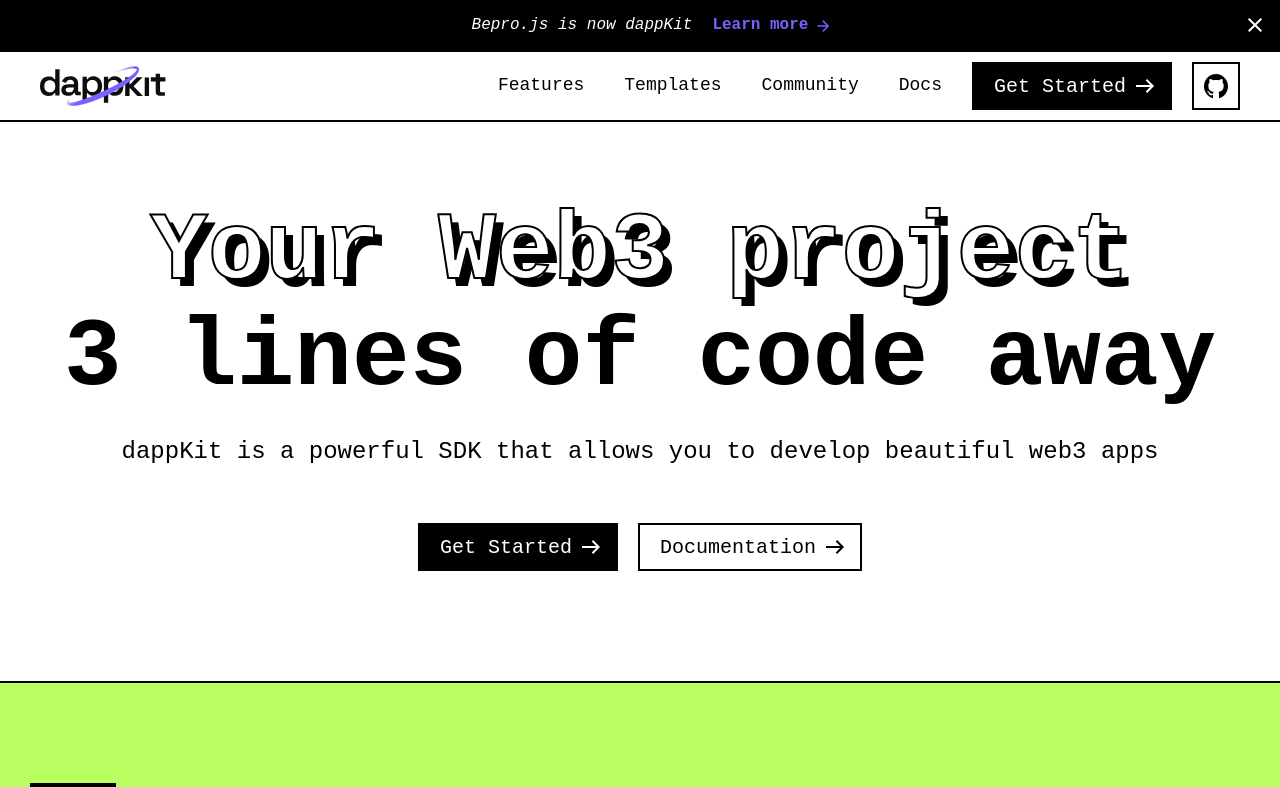
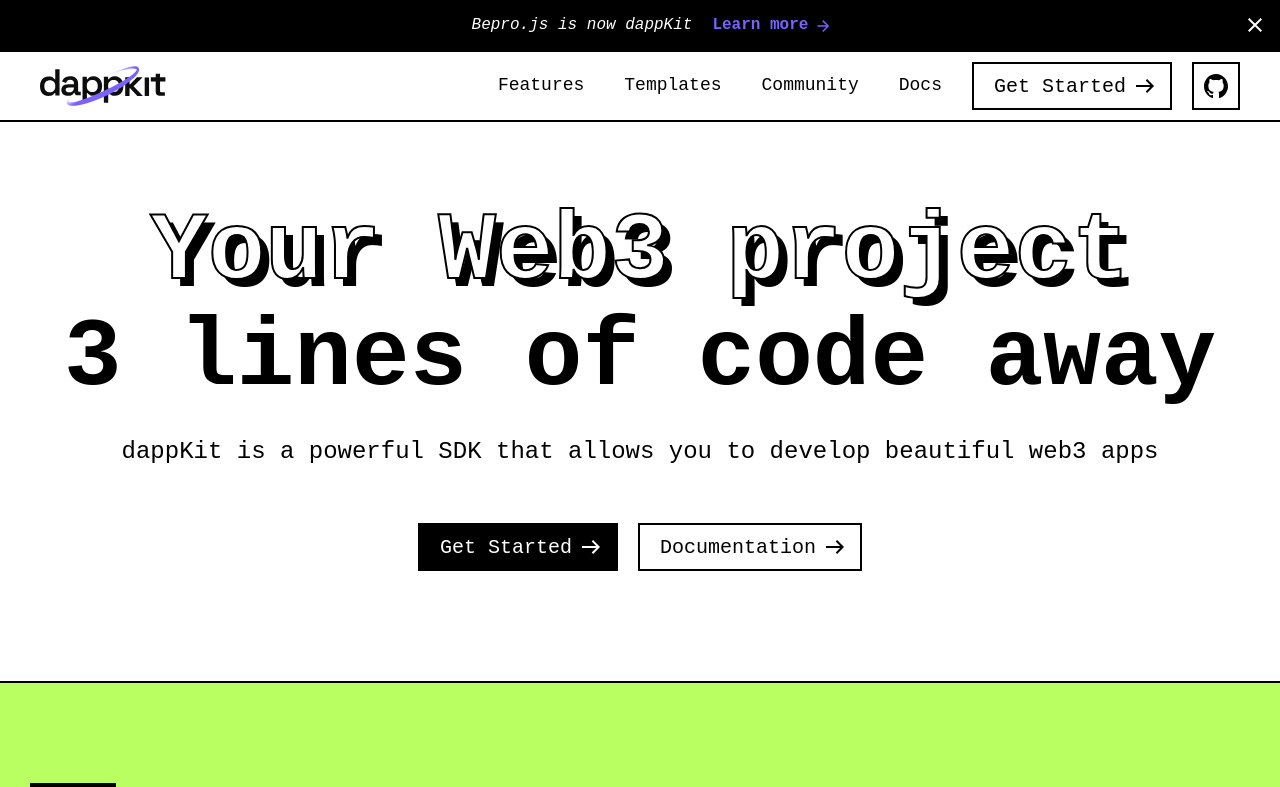
Before and after one commit to layerx-labs/dappkit-landing-page, a React (Create React App) app: page / in a window 1280 px wide. Shown: the top 787 px of the page. Built offline with nearby package versions, Linux system fonts and the light colour scheme.

Commit message:
Highlight nav button on scroll

```diff
--- a/src/App.js
+++ b/src/App.js
@@ -1,3 +1,4 @@
+import { useState } from "react";
 import NavMenu from "./components/nav-menu";
 import Intro from "./components/intro";
 import Examples from "./components/examples";
@@ -10,10 +11,12 @@
 import Footer from "./components/footer";
 
 function App() {
+  const [hightlightButton, setHighlightButton] = useState(false);
+
   return (
     <>
-      <NavMenu />
-      <Intro />
+      <NavMenu hightlightButton={hightlightButton} />
+      <Intro visible={(visible) => setHighlightButton(visible)} />
       <Examples />
       <Sdk />
       <Features id="features" />
--- a/src/components/design/nav/index.js
+++ b/src/components/design/nav/index.js
@@ -6,6 +6,7 @@
   const {
     banner,
     menu,
+    actionButtonHighlight,
     actionButtonValue,
     actionButtonUrl,
     drawerOpened = false,
@@ -45,7 +46,7 @@
             </ul>
             <ButtonLink
               className="get-started--button"
-              color="dark"
+              color={actionButtonHighlight ? "light" : "dark"}
               url={actionButtonUrl}
               value={actionButtonValue}
               external
--- a/src/components/intro.js
+++ b/src/components/intro.js
@@ -1,7 +1,14 @@
+import styled from "styled-components";
+import { InView } from "react-intersection-observer";
 import Hero from "./design/hero";
 
-function Intro() {
+const CoinWrapper = styled.div``;
+
+function Intro({ visible }) {
   return (
+    <InView threshold={0.14} onChange={(inView) => visible(inView)}>
+      {({ inView, ref }) => (
+        <CoinWrapper ref={ref} inView={inView}>
           <Hero
             getStartedUrl="https://docs.dappkit.dev/start-building"
             docsUrl="https://docs.dappkit.dev"
@@ -11,9 +18,13 @@
               <br /> <span>3 lines of code away</span>
             </h1>
             <span>
-        dappKit is a powerful SDK that allows you to develop beautiful web3 apps
+              dappKit is a powerful SDK that allows you to develop beautiful
+              web3 apps
             </span>
           </Hero>
+        </CoinWrapper>
+      )}
+    </InView>
   );
 }
 
--- a/src/components/nav-menu.js
+++ b/src/components/nav-menu.js
@@ -2,7 +2,7 @@
 import Nav from "./design/nav";
 import Banner from "./design/banner";
 
-function NavMenu() {
+function NavMenu({ hightlightButton }) {
   const [bannerIsVisible, setBannerIsVisible] = useState(true);
   const [drawerOpened, setDrawerOpened] = useState(false);
 
@@ -32,6 +32,7 @@
         )
       }
       menu={menu}
+      actionButtonHighlight={hightlightButton}
       actionButtonValue="Get Started"
       actionButtonUrl="https://docs.dappkit.dev/start-building"
       github="https://github.com/taikai/dappkit"
```
Lines whose indentation alone changed are shown as unchanged.
